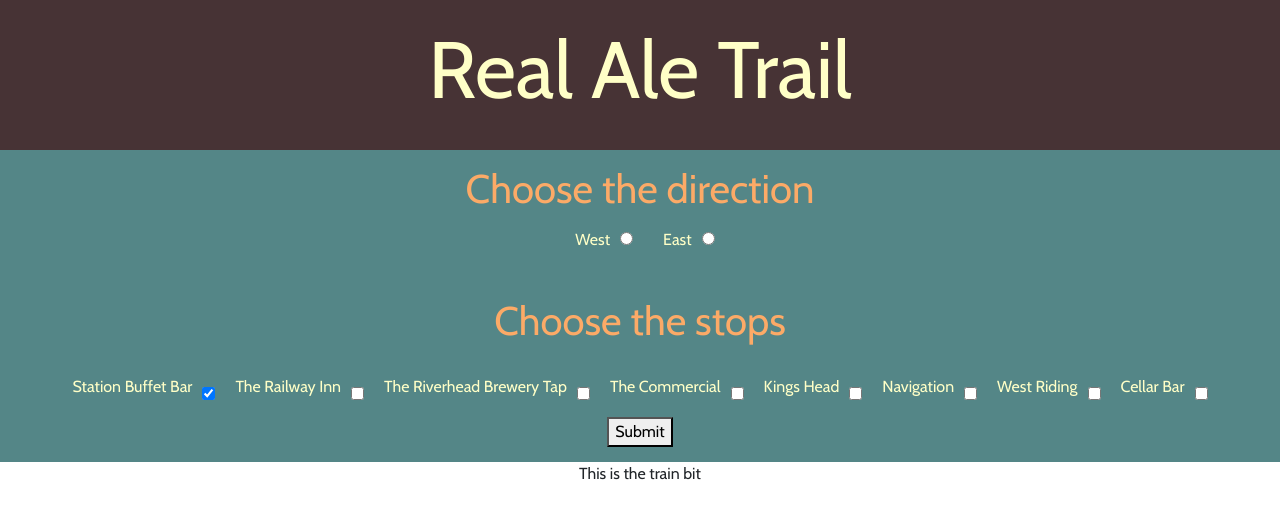
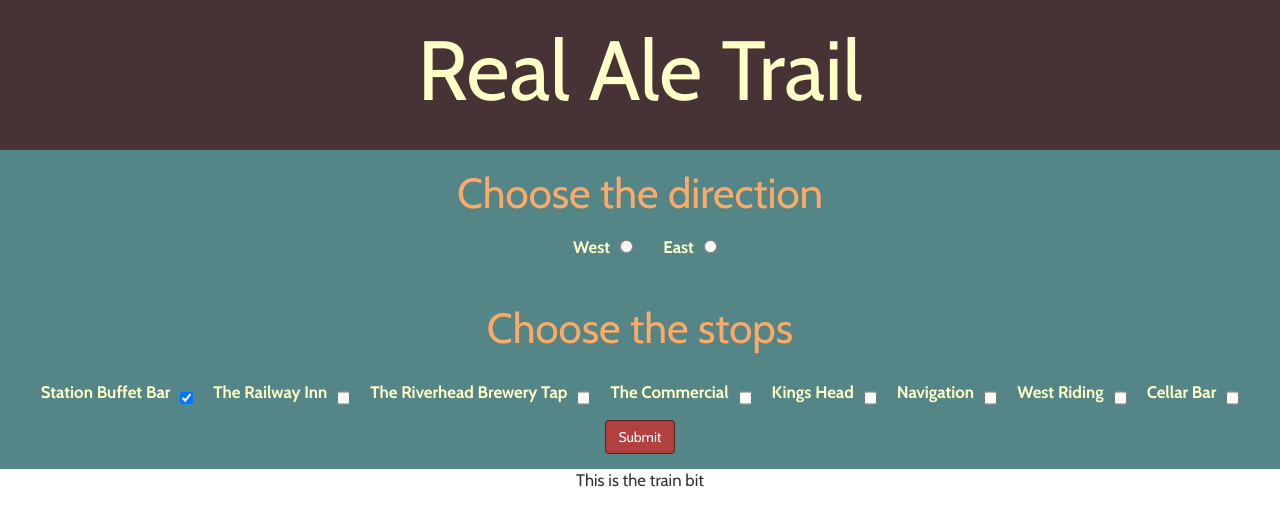
Before and after one commit to mattjbrad/react-ale-trail, a React app: page / in a window 1280 px wide. Shown: the top 526 px of the page. Built offline with nearby package versions, Linux system fonts and the light colour scheme.

Commit message:
Adding bootstrap

```diff
--- a/package.json
+++ b/package.json
@@ -34,6 +34,7 @@
     "promise": "8.0.1",
     "raf": "3.4.0",
     "react": "^16.4.0",
+    "react-bootstrap": "^0.32.1",
     "react-dev-utils": "^5.0.1",
     "react-dom": "^16.4.0",
     "resolve": "1.6.0",
--- a/public/index.html
+++ b/public/index.html
@@ -21,6 +21,7 @@
     -->
     <title>Real Ale Trail</title>
     <link href="https://fonts.googleapis.com/css?family=Cabin:400,700" rel="stylesheet">
+    <link rel="stylesheet" href="https://maxcdn.bootstrapcdn.com/bootstrap/3.3.7/css/bootstrap.min.css" integrity="sha384-BVYiiSIFeK1dGmJRAkycuHAHRg32OmUcww7on3RYdg4Va+PmSTsz/K68vbdEjh4u" crossorigin="anonymous">
   </head>
   <body>
     <noscript>
--- a/src/App.css
+++ b/src/App.css
@@ -1,6 +1,7 @@
 .App {
   text-align: center;
   font-family: 'Cabin', sans-serif;
+  font-size:1.2em;
 }
 
 .App-logo {
--- a/src/components/Direction/Direction.css
+++ b/src/components/Direction/Direction.css
@@ -1,5 +1,5 @@
 .Direction h4{
-    margin-bottom:0;
+    margin:5px;
     color: #fcaa67;
     font-size:250%;
 }
--- a/src/containers/RouteSettings/RouteSettings.css
+++ b/src/containers/RouteSettings/RouteSettings.css
@@ -4,3 +4,8 @@
     padding:15px;
     color:#FFFFC7;
 }
+
+.RouteSettings button{
+    background-color: #b0413e;
+    border-color:#58201f;
+}
--- a/src/containers/RouteSettings/RouteSettings.js
+++ b/src/containers/RouteSettings/RouteSettings.js
@@ -2,6 +2,7 @@ import React, {Component} from 'react';
 import Direction from '../../components/Direction/Direction';
 import Pubs from '../../components/Pubs/Pubs';
 import classes from './RouteSettings.css';
+import Button from 'react-bootstrap';
 
 class RouteSettings extends Component {
 
@@ -40,7 +41,7 @@ class RouteSettings extends Component {
             <div className={classes.RouteSettings}>
                 <Direction changed={this.changeDirectionHandler} direction={this.state.direction}/>
                 <Pubs changed={this.togglePubHandler} stops={this.state.stops}/>
-                <button type="submit">Submit</button>
+                <button className={['btn', 'btn-primary'].join(' ')} type="submit">Submit</button>
             </div>
         )
     }
--- a/src/index.js
+++ b/src/index.js
@@ -3,6 +3,5 @@ import ReactDOM from 'react-dom';
 import './index.css';
 import App from './App';
 import registerServiceWorker from './registerServiceWorker';
-import '../node_modules/bootstrap/dist/css/bootstrap.min.css';
 ReactDOM.render(<App />, document.getElementById('root'));
 registerServiceWorker();
```
Also changed, not shown: 1 other file (tests, documents, lock files or other folders).
